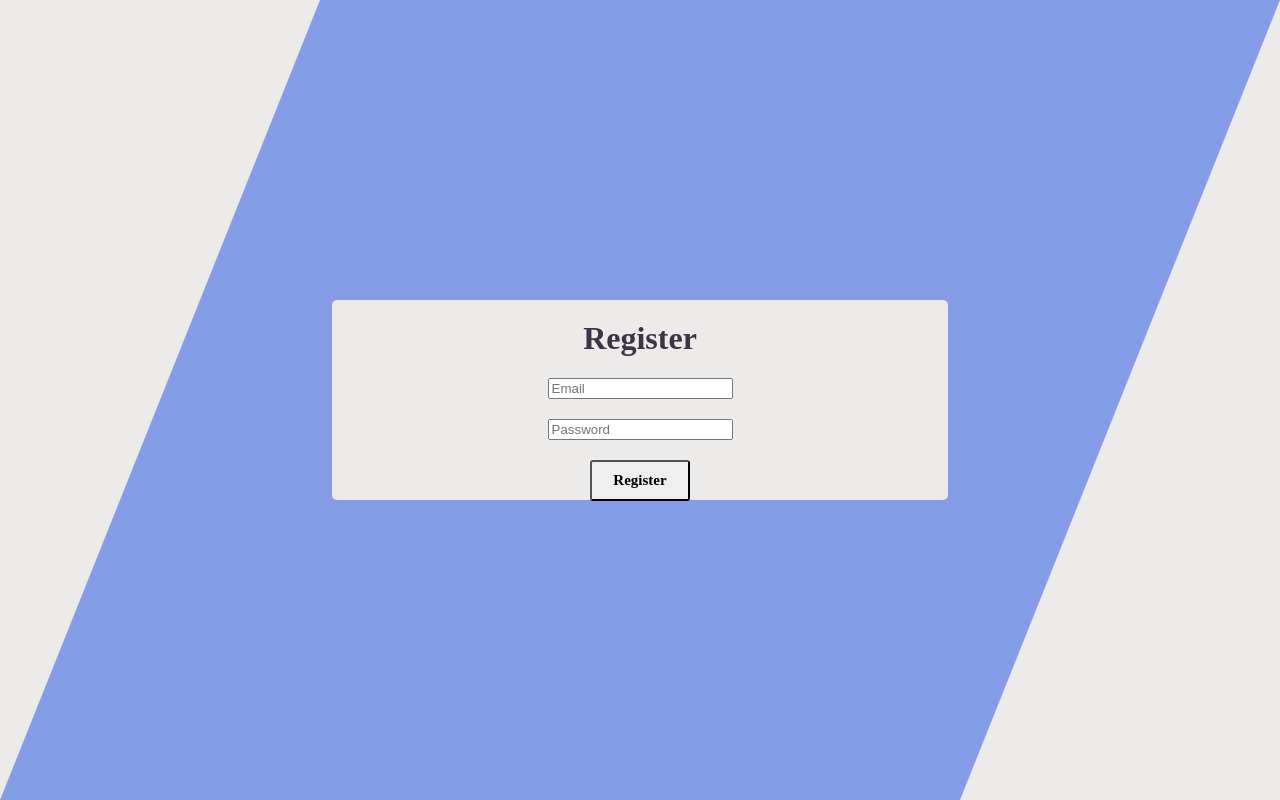
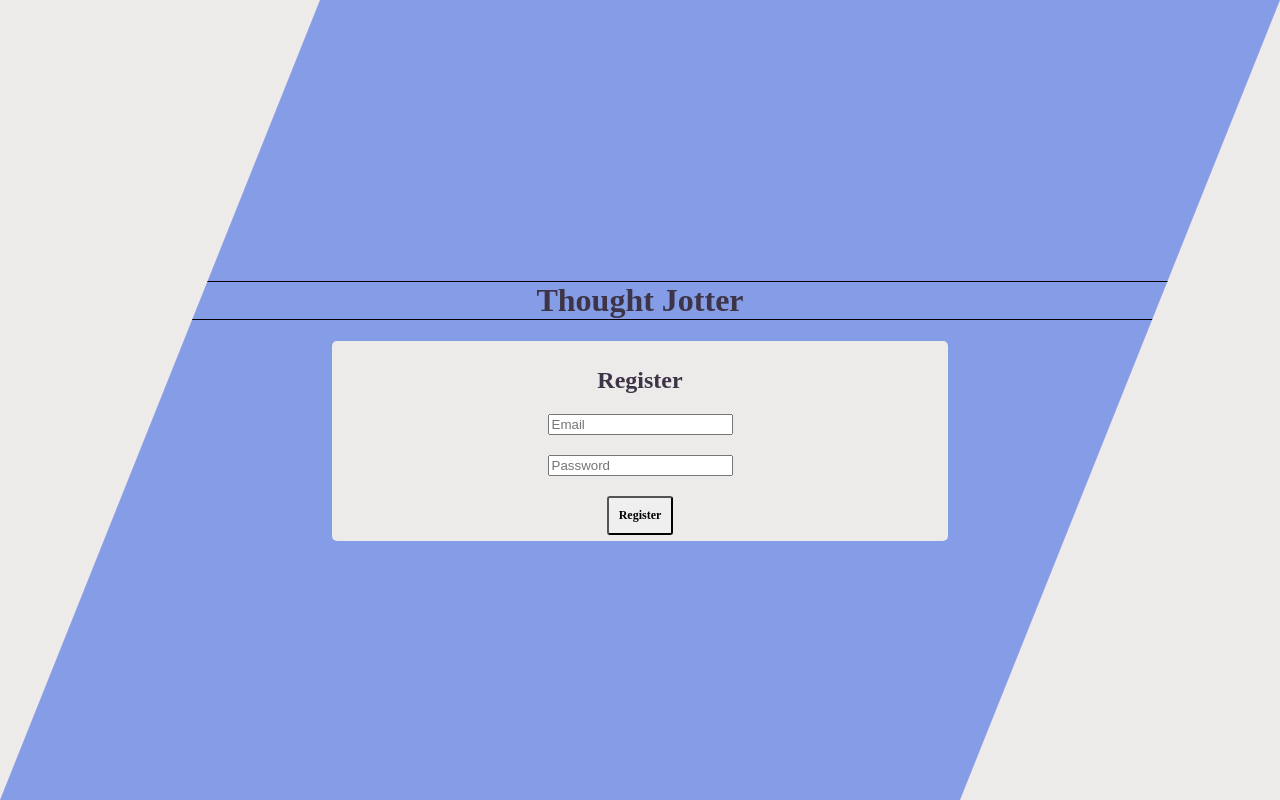
Before and after one commit to randaman23/note-pad, a React (Create React App) app: page /#/register in a window 1280 px wide. Built offline with nearby package versions, Linux system fonts and the light colour scheme.

Commit message:
css all over the place

```diff
--- a/src/App.css
+++ b/src/App.css
@@ -10,6 +10,8 @@
 .app_main h1{
   font-family: 'Roboto Mono';
   color: #3d3547;
-  /* display: flex;
-  flex-direction: row; */
 }
+.app_main h2{
+  font-family: 'Roboto Mono';
+  color: #3d3547;
+}
--- a/src/components/Home.css
+++ b/src/components/Home.css
@@ -1,50 +1,52 @@
-.home_main{
+.home_main {
   display: flex;
   flex-direction: column;
+  align-items: center;
+  background: #edeaea;
 }
 
-
-.home_header{
+.home_header {
   height: 12vh;
   width: 100vw;
-    background: #859CE6;
+  background: #859ce6;
   position: fixed;
   border-radius: 2px;
   z-index: 5;
 }
-.home_header h1{
+.home_header h1 {
   margin-left: 20px;
 }
-.pushdown{
+.pushdown {
   height: 15vh;
 }
 
-.signin{
+.signin {
   height: 40vh;
-    width: 100vw;
-    background-image: url('https://cdn-images-1.medium.com/max/1600/1*I-p02fB1tRkSwME11T95vg.jpeg');
+  width: 70vw;
+  background-image: url("https://cdn-images-1.medium.com/max/1600/1*I-p02fB1tRkSwME11T95vg.jpeg");
   background-size: cover;
   background-position: center;
+  border-radius: 3px;
   /* clip-path: polygon(100% 86%, 15% 100%, 0 0, 100% 0); */
 }
-.register{
+.register {
   display: flex;
   flex-direction: column;
   align-items: center;
-    width: 100vw;
-    background-image: url('https://images.unsplash.com/photo-1536704231234-beca9772ca68?ixlib=rb-0.3.5&ixid=eyJhcHBfaWQiOjEyMDd9&s=82c2d17822215dc74cdb7ff5a7a16aad&w=1000&q=80');
+  width: 70vw;
+  background-image: url("https://images.unsplash.com/photo-1536704231234-beca9772ca68?ixlib=rb-0.3.5&ixid=eyJhcHBfaWQiOjEyMDd9&s=82c2d17822215dc74cdb7ff5a7a16aad&w=1000&q=80");
   background-size: cover;
-    background-position: center;
-    clip-path: polygon(50% 0%, 100% 50%, 50% 100%, 0% 50%);
-
-    /* position: fixed; */
+  background-position-y: -210px;
+  position: fixed;
+  margin-top: 350px;
+  /* clip-path: polygon(50% 0%, 100% 50%, 50% 100%, 0% 50%); */
 }
 
-.in_register{
+.in_register {
   display: flex;
   flex-direction: column;
   align-items: center;
-    background: #859CE6;
+  background: #859ce6;
   border-radius: 10px;
   padding: 10px;
 }
--- a/src/components/Home.js
+++ b/src/components/Home.js
@@ -23,7 +23,7 @@ class Home extends Component {
             </Link>
           </div>
         </div>
-        <img src={pen} alt="" width="100%" />
+        <img src={pen} alt="" width="70%" />
       </div>
     );
   }
--- a/src/components/Login.css
+++ b/src/components/Login.css
@@ -20,10 +20,10 @@
     flex-direction: column;
     align-items: center;
     justify-content: center;
-    width: 100px;
+    /* width: 100px; */
     padding: 10px;
     font-family: 'Roboto Mono';
-    font-size: 15px;
+    font-size: 12px;
     font-weight: bold;
     border-radius: 3px;
 }
@@ -36,3 +36,11 @@
   flex-direction: column;
   justify-content: center;
 }
+.login_register_main h1{
+    display: flex;
+    flex-direction: column;
+    justify-content: center;
+    align-items: center;
+    border: 1px solid black;
+    /* margin-left: -70px; */
+}
--- a/src/components/Login.js
+++ b/src/components/Login.js
@@ -42,9 +42,10 @@ class Login extends Component {
   render() {
     return (
       <div className="login_register_main">
+        <h1>Thought Jotter</h1>
         <div className="register_login">
           <div className="login_box">
-            <h1>Login</h1>
+            <h2>Login</h2>
             <input
               type="email"
               placeholder="Email"
--- a/src/components/Notepad.css
+++ b/src/components/Notepad.css
@@ -14,6 +14,7 @@
     display: flex;
     flex-direction: row;
     justify-content: space-around;
+    background: #edeaea;
 }
 
 .note_header{
--- a/src/components/Register.js
+++ b/src/components/Register.js
@@ -36,9 +36,10 @@ class Register extends Component {
   render() {
     return (
       <div className="login_register_main">
+        <h1>Thought Jotter</h1>
         <div className="register_login">
           <div className="login_box">
-            <h1>Register</h1>
+            <h2>Register</h2>
             <input
               type="email"
               placeholder="Email"
```
Lines whose indentation alone changed are shown as unchanged.
